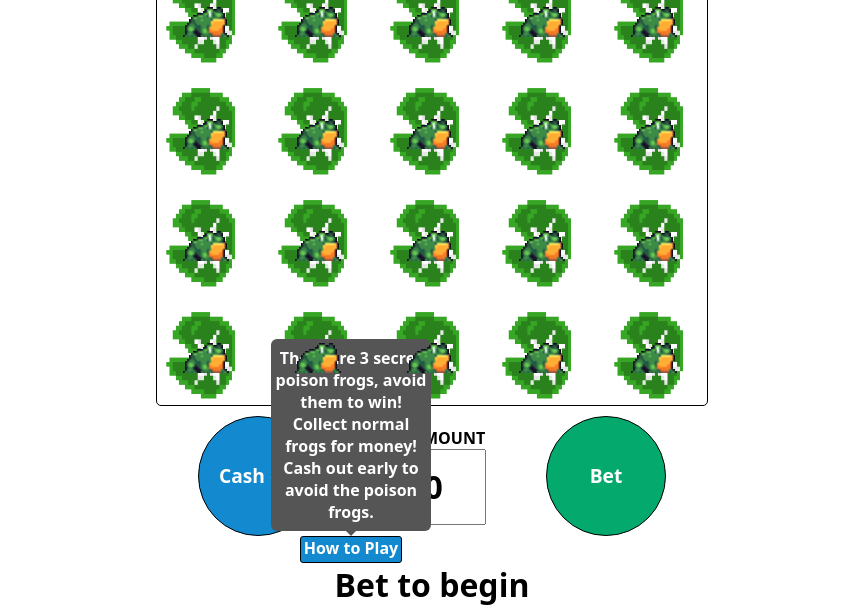
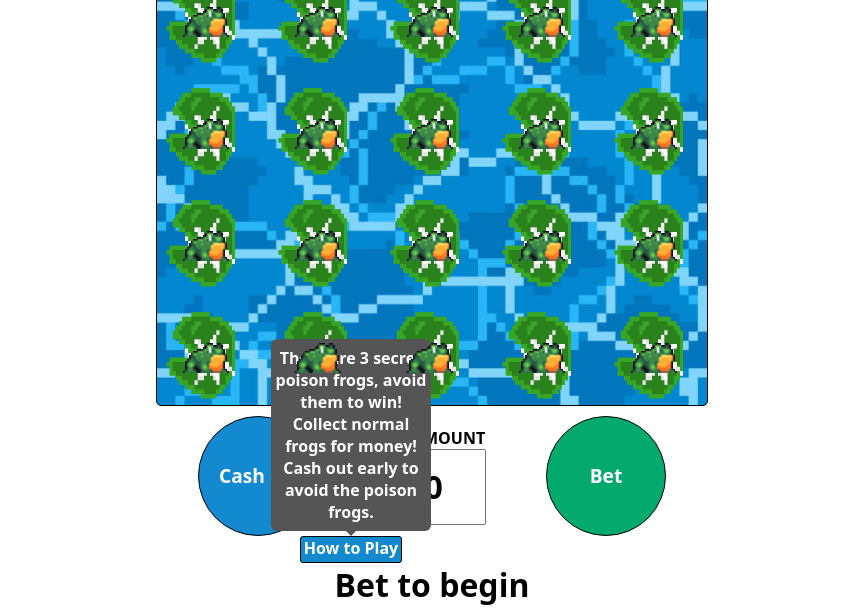
Before and after one commit to RBourne19/frog_gambling, a plain HTML site: page index.html in a window 1280 px wide. Shown: the part 232-846 px from the top of the page, without its empty margins (208-1071 px from the left). Drawn offline with Linux system fonts and the light colour scheme.

Commit message:
Update style.css

```diff
--- a/stylesheets/style.css
+++ b/stylesheets/style.css
@@ -10,7 +10,7 @@
     margin: auto;
     gap: 10px 10px;
     background-size: cover;
-    background-image: url("images/water.jpg");
+    background-image: url("../images/water.jpg");
 }
 #frog_img{
     margin: auto;
```
